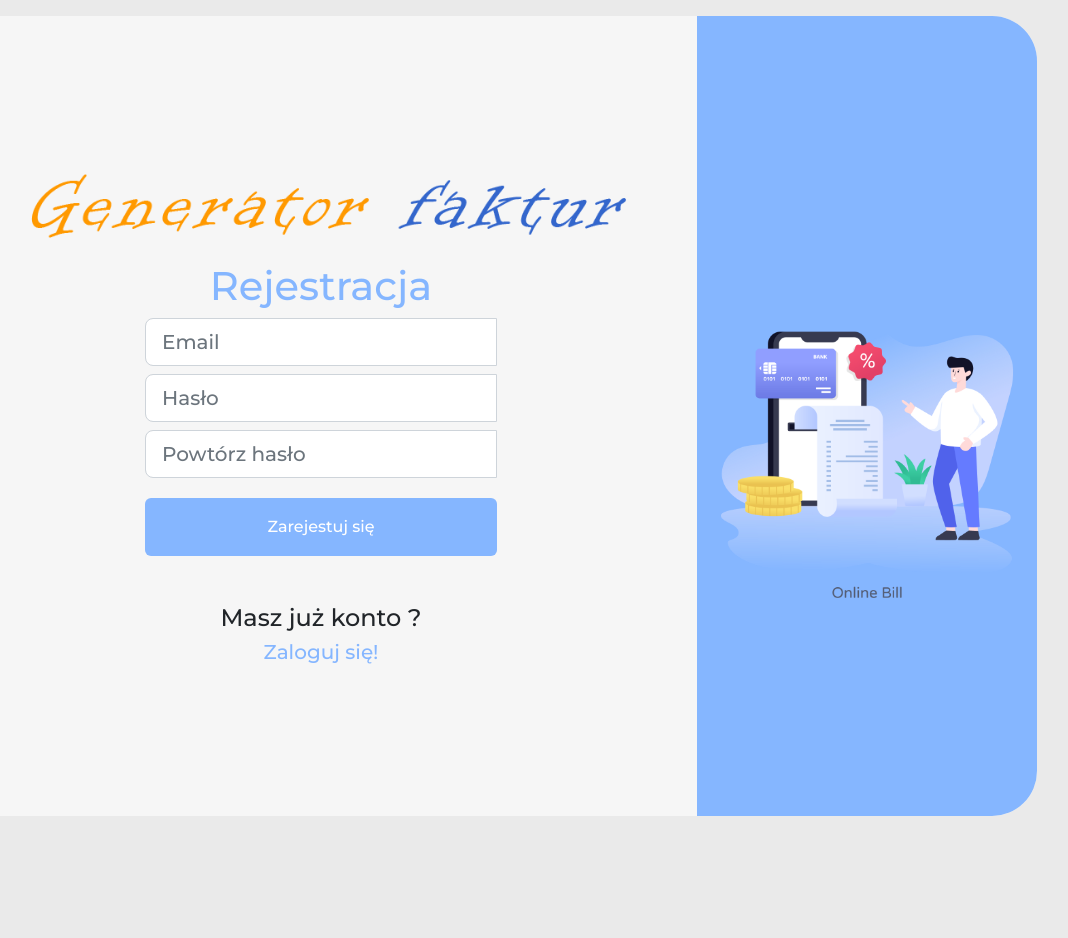
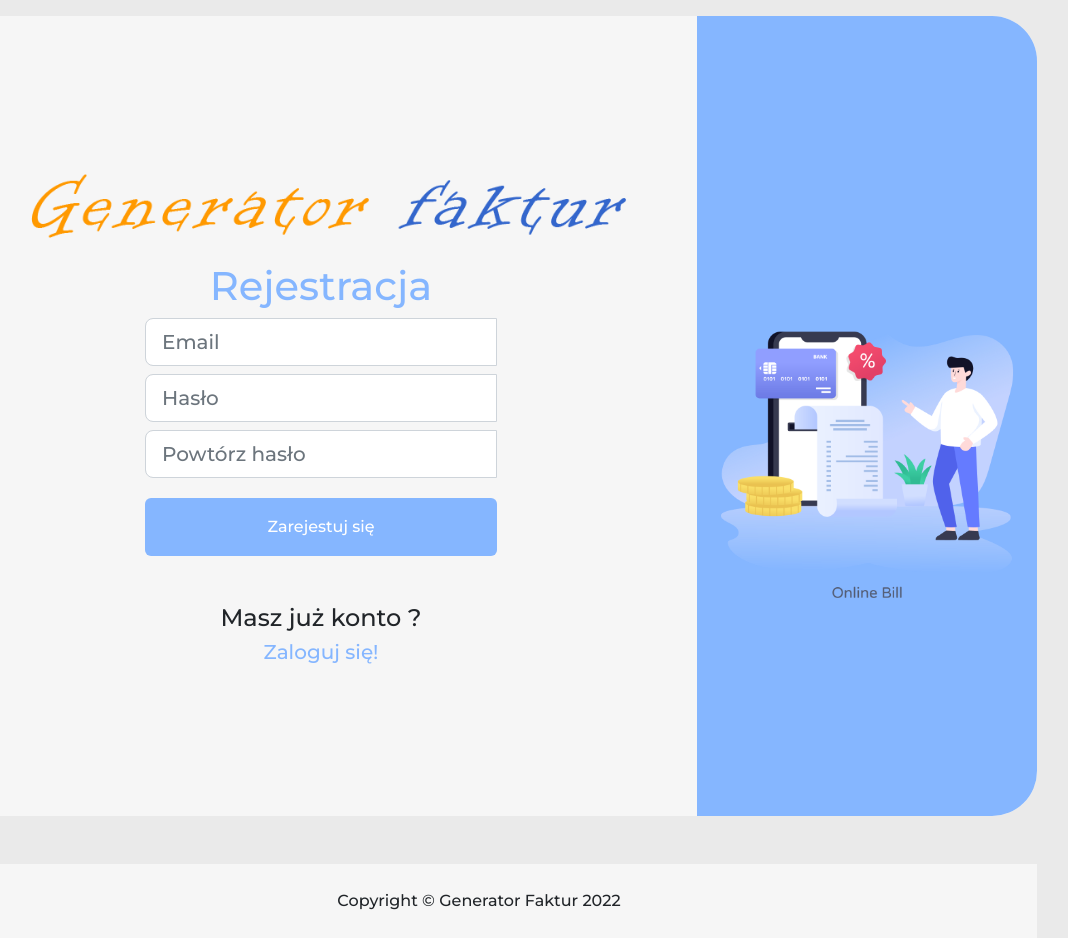
Before and after one commit to Seba2471/InvoiceGeneratorWebsite, a React (Create React App) app: page /register in a window 1280 px wide. Shown: the whole page, without its empty margins (161-1229 px from the left). Before the commit the page ends 864 px from the top, so only its background shows below. Built offline with nearby package versions, Linux system fonts and the light colour scheme.

Commit message:
Added page under construction and footer

```diff
--- a/src/App.css
+++ b/src/App.css
@@ -1,5 +1,8 @@
 .App {
   text-align: center;
+  min-height: 100vh;
+  display: flex;
+  flex-direction: column;
 }
 
 .App-logo {
--- a/src/App.tsx
+++ b/src/App.tsx
@@ -12,18 +12,21 @@ import Login from './pages/Login/Login';
 import AuthenticatedRoute from './hoc/AuthenticatedRoute';
 import Register from './pages/Register/Register';
 import Invoices from './pages/Invoices/Invoices';
+import PageUnderConstruction from './pages/PageUnderConstruction/PageUnderConstruction';
 
 const header = <Header />;
 const menu = <Menu />;
 
 const content = (
   <Routes>
-    <Route path='/' element={<AuthenticatedRoute />}>
-      <Route path='/my-invoices' element={<Invoices />} />
-      <Route path='/' element={<Home />} />
+    <Route path="/" element={<AuthenticatedRoute />}>
+      <Route path="/my-invoices" element={<Invoices />} />
+      <Route path="/contractors" element={<PageUnderConstruction />} />
+      <Route path="/settings" element={<PageUnderConstruction />} />
+      <Route path="/" element={<Home />} />
     </Route>
-    <Route path='/login' element={<Login />} />
-    <Route path='/register' element={<Register />} />
+    <Route path="/login" element={<Login />} />
+    <Route path="/register" element={<Register />} />
   </Routes>
 );
 
--- a/src/components/Layout/Footer/Footer.module.css
+++ b/src/components/Layout/Footer/Footer.module.css
@@ -1,8 +1,6 @@
-.main {
-  margin-top: 1rem;
-  padding: 1.2rem;
-  position: fixed;
-  bottom: 0;
-  left: 0;
-  width: 100%;
+.mainFooter {
+  background-color: #f6f6f6;
+  text-align: center;
+  margin-top: auto;
+  padding: 25px;
 }
--- a/src/components/Layout/Footer/Footer.tsx
+++ b/src/components/Layout/Footer/Footer.tsx
@@ -1,13 +1,14 @@
 import React from 'react';
 import styles from './Footer.module.css';
 
-export default function Footer() {
+const Footer = () => {
+  const year = new Date().getFullYear();
+
   return (
-    <div className={`bg-secondary ${styles.main}`}>
-      Generator faktur 2022
-      <a href='https://lovepik.com/images/png-avatar.html'>
-        Avatar Png vectors by Lovepik.com
-      </a>
-    </div>
+    <footer className={styles.mainFooter}>
+      {`Copyright © Generator Faktur ${year}`}{' '}
+    </footer>
   );
-}
+};
+
+export default Footer;
--- a/src/components/Layout/Layout.module.css
+++ b/src/components/Layout/Layout.module.css
@@ -5,4 +5,5 @@
 .content {
   background-color: #f6f6f6;
   border-radius: 45px 45px;
+  min-height: 80vh;
 }
--- a/src/components/Layout/Layout.tsx
+++ b/src/components/Layout/Layout.tsx
@@ -23,7 +23,7 @@ export default function Layout(props: PropsTypes) {
         ) : null}
         <div className={`mt-md-3 mt-2 ${styles.content}`}>{props.content}</div>
       </div>
-      {/* <div>{props.footer} </div> */}
+      <div className="mt-3">{props.footer} </div>
     </div>
   );
 }
--- a/src/components/Layout/Menu/Menu.tsx
+++ b/src/components/Layout/Menu/Menu.tsx
@@ -30,12 +30,12 @@ export default function Menu() {
         </MenuLink>
       </div>
       <div className="col-3 col-lg-3 d-none d-md-block">
-        <MenuLink color="#4ECB71" label="Kontrahenci" to="/nowa-faktura1">
+        <MenuLink color="#4ECB71" label="Kontrahenci" to="/contractors">
           {contractorsIcon}
         </MenuLink>
       </div>
       <div className="d-none d-lg-block col-1 col-lg-3 d-none d-lg-block">
-        <MenuLink color="#EE9C22" label="Ustawienia" to="/nowa-faktura2">
+        <MenuLink color="#EE9C22" label="Ustawienia" to="/settings">
           {settingsIcon}
         </MenuLink>
       </div>
--- /dev/null
+++ b/src/pages/PageUnderConstruction/PageUnderConstruction.tsx
@@ -0,0 +1,12 @@
+import React from 'react';
+import { IoIosConstruct } from 'react-icons/io';
+export default function PageUnderConstruction() {
+  return (
+    <div className="text-center p-5" style={{ minHeight: '35vh' }}>
+      <h1 className="mt-5">
+        <IoIosConstruct />
+      </h1>
+      <div> Strona w budowie</div>
+    </div>
+  );
+}
```
